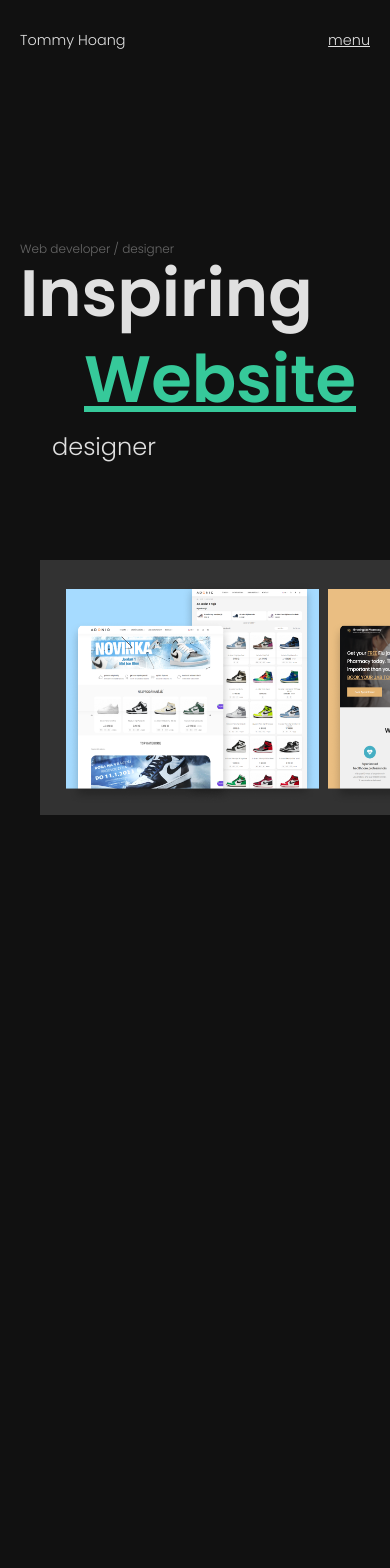
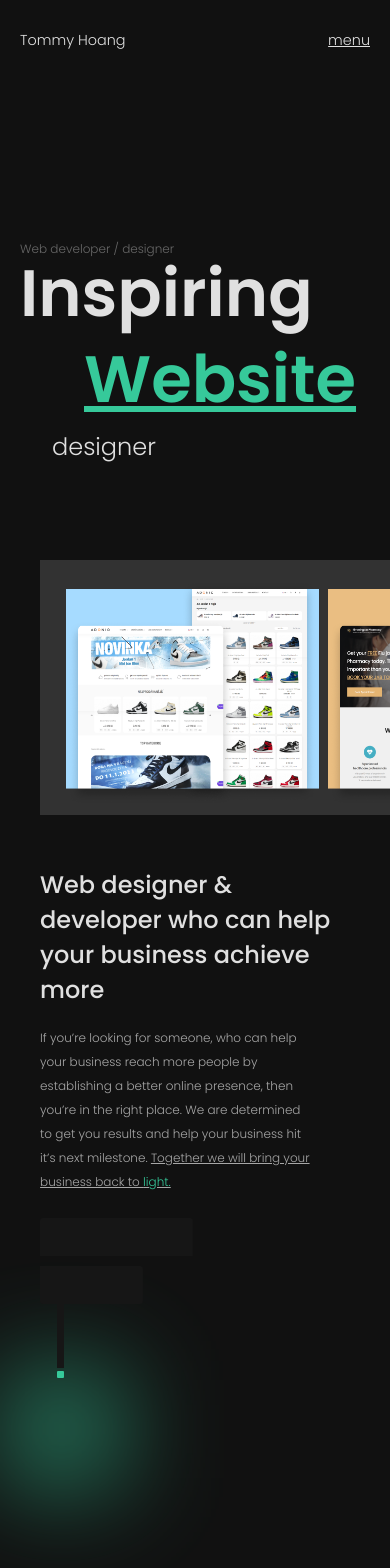
Before and after one commit to tommyyh/portfolio-new, a React (Create React App) app in the folder client/: page / in a window 390 px wide. Shown: the top 1568 px of the page. Before the commit the page ends 844 px from the top, so only its background shows below. Built offline with nearby package versions, Linux system fonts and the light colour scheme.

Commit message:
Added goal section for home page for mobile

```diff
--- a/client/src/assets/scss/global.scss
+++ b/client/src/assets/scss/global.scss
@@ -1,4 +1,4 @@
-@import url('https://fonts.googleapis.com/css2?family=Poppins:wght@300;400;600;800&display=swap');
+@import url('https://fonts.googleapis.com/css2?family=Poppins:wght@300;400;500;600;800&display=swap');
 @import './variables.scss';
 
 * {
@@ -11,6 +11,8 @@ body {
   font-family: $font-family;
   font-weight: 400;
   background: $primary;
+
+  margin-bottom: 500px;
 }
 
 // Remove weird blue background when google autofill is used on inputs
--- a/client/src/assets/scss/variables.scss
+++ b/client/src/assets/scss/variables.scss
@@ -1,4 +1,4 @@
-@import url('https://fonts.googleapis.com/css2?family=Poppins:wght@300;400;600;800&display=swap');
+@import url('https://fonts.googleapis.com/css2?family=Poppins:wght@300;400;500;600;800&display=swap');
 
 // Colors
 $accent: #36C99A;
--- a/client/src/pages/Home/Home.js
+++ b/client/src/pages/Home/Home.js
@@ -2,6 +2,7 @@ import React, { useEffect } from 'react';
 import Navbar from '../../components/Navbar/Navbar';
 import Landing from './component/Landing';
 import Preview from './component/Preview';
+import Goal from './component/Goal';
 
 const Home = () => {
   useEffect(() => {
@@ -18,6 +19,7 @@ const Home = () => {
       <Navbar />
       <Landing />
       <Preview />
+      <Goal />
     </>
   );
 };
--- /dev/null
+++ b/client/src/pages/Home/component/Goal.js
@@ -0,0 +1,44 @@
+import React from 'react';
+import css from './goal.module.scss';
+
+const Goal = () => {
+  return (
+    <section className={css['goal']}>
+      <h2>Web designer & developer who can help your business achieve more</h2>
+
+      <p>
+        If you’re looking for someone, who can help your business reach more
+        people by establishing a better online presence, then you’re in the
+        right place. We are determined to get you results and help your business
+        hit it’s next milestone.{' '}
+        <u>
+          Together we will bring your business back to <span>light.</span>
+        </u>
+      </p>
+
+      <div className={css['goal-lamp']}>
+        <svg
+          width={'9.56rem'}
+          height={'10rem'}
+          viewBox='0 0 153 160'
+          fill='none'
+          xmlns='http://www.w3.org/2000/svg'
+        >
+          <path
+            d='M0 3C0 1.34315 1.34315 0 3 0H150C151.657 0 153 1.34315 153 3V38H0V3Z'
+            fill='#161616'
+          />
+          <path
+            d='M0 48H100C101.657 48 103 49.3431 103 51V83C103 84.6569 101.657 86 100 86H3C1.34315 86 0 84.6569 0 83V48Z'
+            fill='#161616'
+          />
+          <path d='M17 86H24V150H17V86Z' fill='#161616' />
+          <rect x='17' y='153' width='7' height='7' rx='1' fill='#36C99A' />
+        </svg>
+        <div className={css['goal-lamp-light']}></div>
+      </div>
+    </section>
+  );
+};
+
+export default Goal;
--- /dev/null
+++ b/client/src/pages/Home/component/goal.module.scss
@@ -0,0 +1,47 @@
+@import '../../../assets/scss/global.scss';
+
+.goal {
+  padding: 3.25rem 0 0 calc(100vw - 21.87rem);
+
+  & h2 {
+    margin: 0 3rem 0 0;
+
+    color: $second;
+    font-weight: 500;
+    font-size: 1.5rem;
+  }
+
+  & p {
+    margin: 1.22rem 5rem 0 0;
+
+    color: $text;
+    font-weight: 300;
+    font-size: 0.75rem;
+    line-height: 1.5rem;
+
+    & span {
+      color: $accent;
+    }
+  }
+
+  & .goal-lamp {
+    position: relative;
+
+    & svg {
+      margin: 1.5rem 0 0 0;
+    }
+
+    & .goal-lamp-light {
+      position: absolute;
+      width: 6.5rem;
+      height: 6.5rem;
+      left: -1.85rem;
+      margin-top: -0.5rem;
+      z-index: -1;
+
+      background: $accent;
+      opacity: 75%;
+      filter: blur(54px);
+    }
+  }
+}
```
Also changed, not shown: client/src/assets/icons/green-lamp.svg (added).
